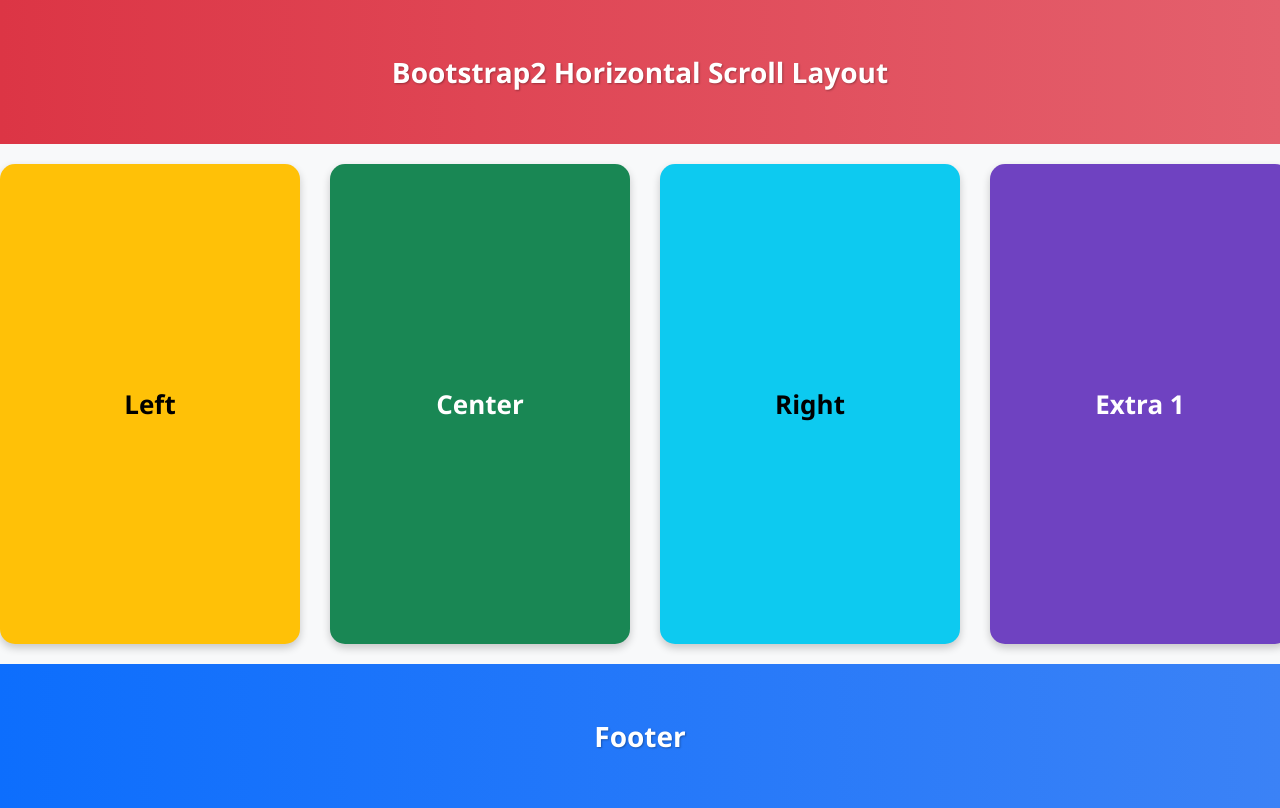
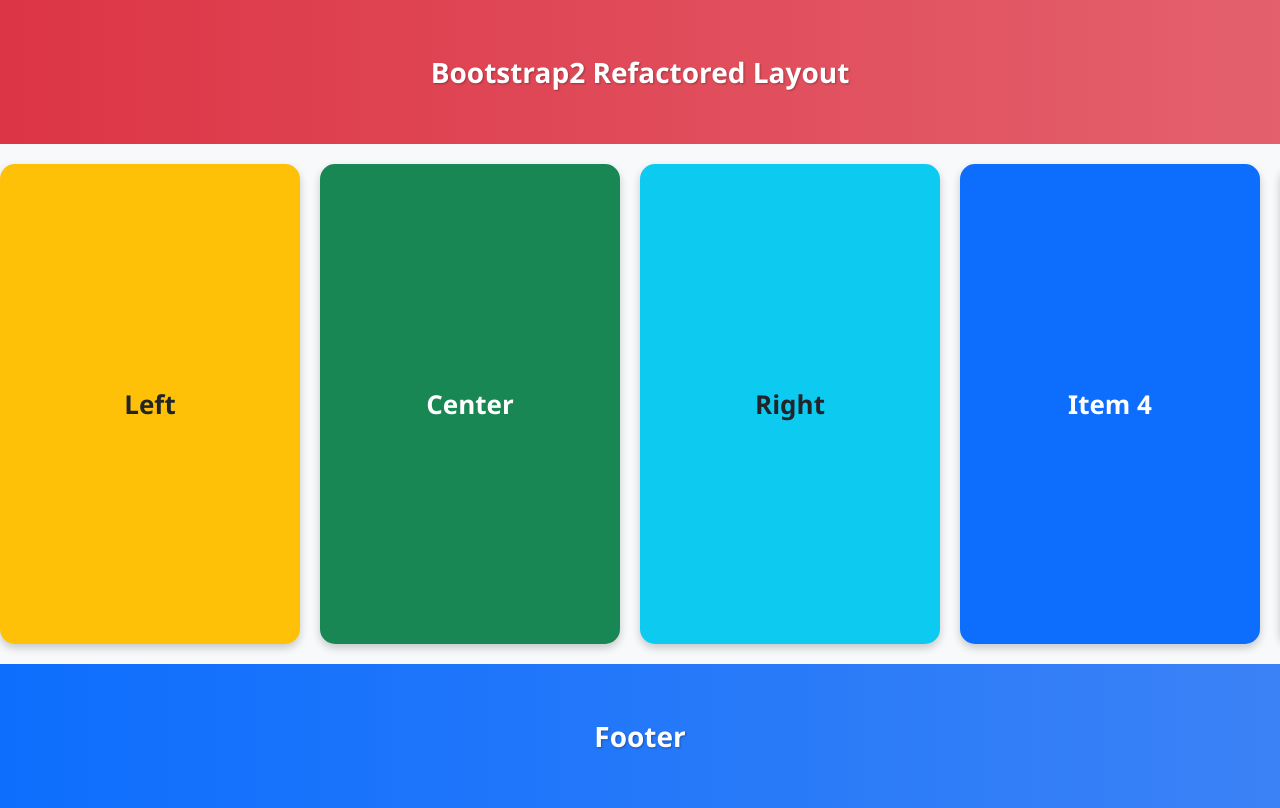
Before and after one commit to mezidkassim22-prog/xxxx, a plain HTML site: page bootstrap2.html in a window 1280 px wide. Drawn offline with nearby package versions, Linux system fonts and the light colour scheme; a small style sheet from the web is missing.

Commit message:
Refactor Bootstrap2 layout and styling

```diff
--- a/bootstrap2.html
+++ b/bootstrap2.html
@@ -3,35 +3,43 @@
 <head>
   <meta charset="UTF-8">
   <meta name="viewport" content="width=device-width, initial-scale=1.0">
-  <title>Bootstrap2 Horizontal Scroll Layout</title>
+  <title>Bootstrap2 Refactored Layout</title>
 
   <!-- Bootstrap CSS -->
   <link
     href="https://cdn.jsdelivr.net/npm/bootstrap@5.3.3/dist/css/bootstrap.min.css"
     rel="stylesheet"
-    integrity="sha384-QWTKZyjpPEjISv5WaRU9OFeRpok6YctnYmDr5pNlyT2bRjXh0JMhjY6hW+ALEwIH"
+    integrity="sha384-QWTKZyjpPEjISv3WaRU9OFeRpok6YctnYmDr5pNlyT2bRjXh0JMhjY6hW+ALEwIH"
     crossorigin="anonymous"
   >
 
   <style>
-    body, html {
+    :root {
+      --header-height: 18vh;
+      --footer-height: 18vh;
+      --scroll-box-width: 300px;
+      --scroll-box-height: 60vh;
+      --shadow-default: 0 4px 8px rgba(0,0,0,0.2);
+      --shadow-hover: 0 8px 16px rgba(0,0,0,0.3);
+    }
+
+    body {
+      background-color: #f8f9fa;
+      font-family: "Segoe UI", Tahoma, sans-serif;
       margin: 0;
       padding: 0;
-      height: 100%;
-      font-family: 'Segoe UI', Tahoma, Geneva, Verdana, sans-serif;
-      background-color: #f8f9fa;
     }
 
-    /* Header & Footer */
-    .area {
-      height: 18vh;
+    /* Header + Footer */
+    .layout-section {
+      height: var(--header-height);
       display: flex;
       justify-content: center;
       align-items: center;
       font-size: 28px;
       font-weight: 700;
       color: white;
-      text-shadow: 1px 1px 2px rgba(0,0,0,0.3);
+      text-shadow: 1px 1px 2px rgba(0,0,0,.3);
     }
 
     .header {
@@ -40,71 +48,64 @@
 
     .footer {
       background: linear-gradient(90deg, #0d6efd, #3b82f6);
+      height: var(--footer-height);
     }
 
-    /* Scrollable container */
+    /* Horizontal Scroll Section */
     .scroll-container {
       display: flex;
       overflow-x: auto;
       scroll-snap-type: x mandatory;
       scroll-behavior: smooth;
       padding: 20px 0;
+      gap: 20px;
     }
 
     .scroll-container::-webkit-scrollbar {
-      display: none; /* hides scrollbar */
+      display: none;
     }
 
-    /* Content boxes */
-    .content-area {
-      scroll-snap-align: start;
-      min-width: 300px;
-      height: 60vh;
-      margin: 0 15px;
+    /* Scroll Items */
+    .scroll-item {
+      min-width: var(--scroll-box-width);
+      height: var(--scroll-box-height);
+      border-radius: 15px;
       display: flex;
       justify-content: center;
       align-items: center;
       font-size: 26px;
       font-weight: 600;
-      flex-shrink: 0;
-      border-radius: 15px;
-      box-shadow: 0 4px 8px rgba(0,0,0,0.2);
+      scroll-snap-align: start;
+      box-shadow: var(--shadow-default);
+      transition: transform 0.25s ease, box-shadow 0.25s ease;
       color: white;
-      transition: transform 0.3s, box-shadow 0.3s;
     }
 
-    .content-area:hover {
-      transform: translateY(-5px);
-      box-shadow: 0 8px 16px rgba(0,0,0,0.3);
+    .scroll-item:hover {
+      transform: translateY(-6px);
+      box-shadow: var(--shadow-hover);
     }
-
-    /* Colors */
-    .bg-warning { background-color: #ffc107 !important; color: black !important; }
-    .bg-success { background-color: #198754 !important; }
-    .bg-info { background-color: #0dcaf0 !important; color: black !important; }
-    .bg-purple { background-color: #6f42c1 !important; }
-    .bg-pink { background-color: #d63384 !important; }
-
   </style>
 </head>
+
 <body>
 
   <!-- Header -->
-  <header class="area header w-100">
-    Bootstrap2 Horizontal Scroll Layout
+  <header class="layout-section header">
+    Bootstrap2 Refactored Layout
   </header>
 
-  <!-- Scrollable content section (CSS scroll snapping) -->
-  <div class="scroll-container">
-    <div class="content-area bg-warning">Left</div>
-    <div class="content-area bg-success">Center</div>
-    <div class="content-area bg-info">Right</div>
-    <div class="content-area bg-purple">Extra 1</div>
-    <div class="content-area bg-pink">Extra 2</div>
-  </div>
+  <!-- Horizontal Scroll Section -->
+  <main class="scroll-container">
+    <div class="scroll-item bg-warning text-dark">Left</div>
+    <div class="scroll-item bg-success">Center</div>
+    <div class="scroll-item bg-info text-dark">Right</div>
+    <div class="scroll-item bg-primary">Item 4</div>
+    <div class="scroll-item bg-danger">Item 5</div>
+  </main>
 
   <!-- Footer -->
-  <footer class="area footer w-100">
+  <footer class="layout-section footer">
     Footer
   </footer>
 
```
